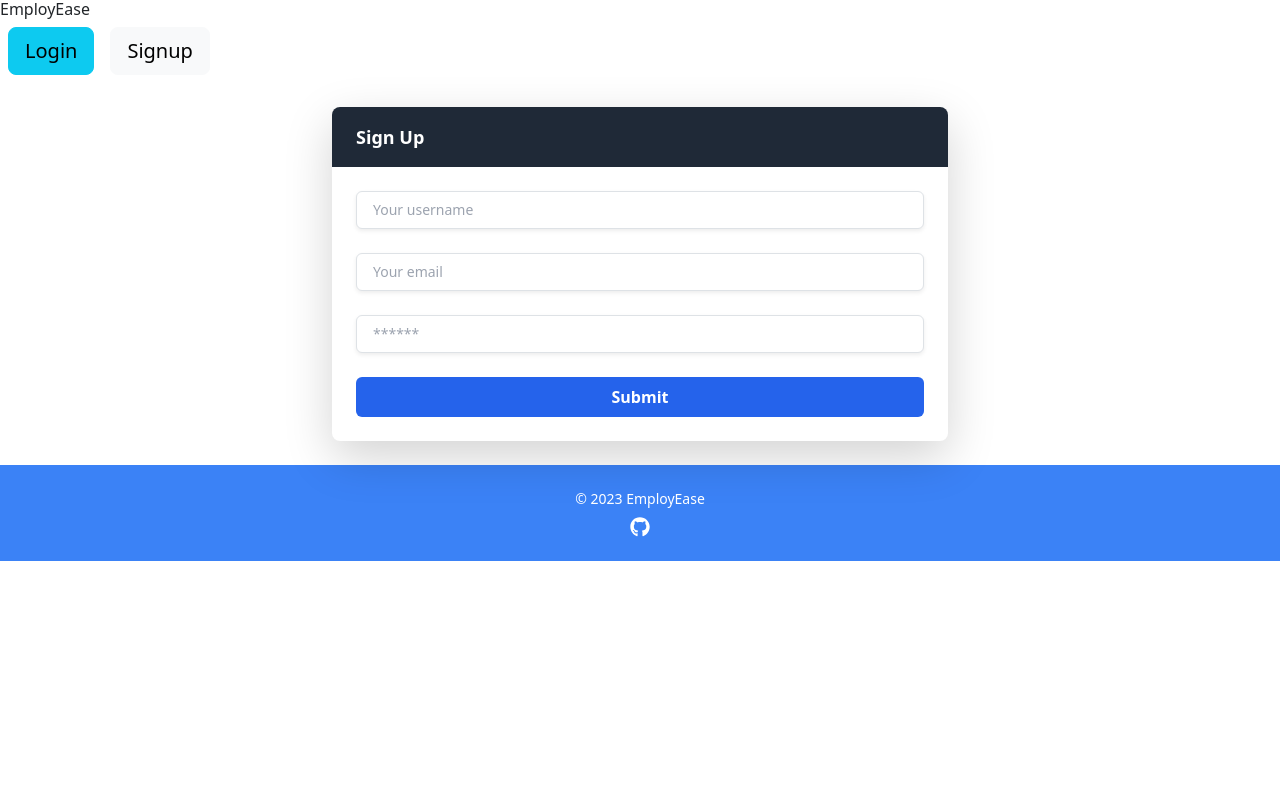
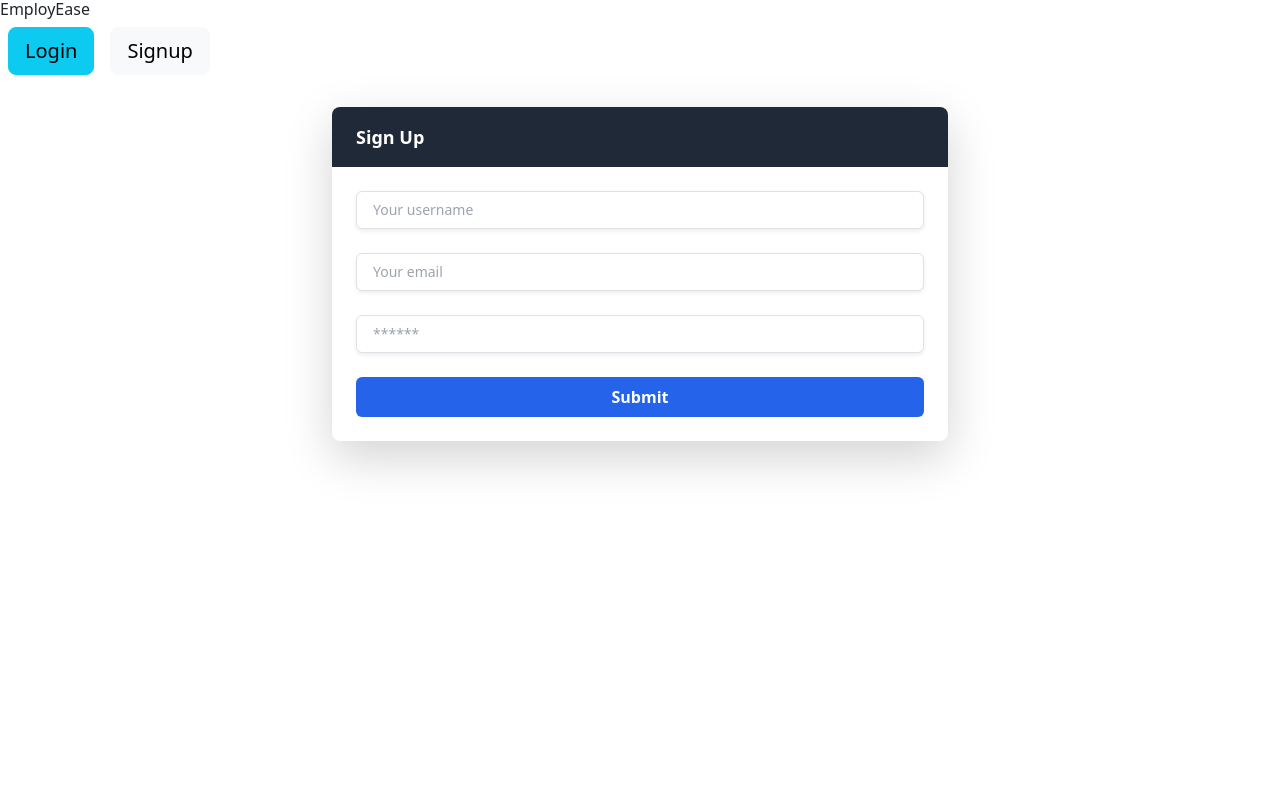
Before and after one commit to jhuber1155/EmployEase, a React (Vite) app in the folder client/: page /signup in a window 1280 px wide. Shown: the top 800 px of the page. Built offline with nearby package versions, Linux system fonts and the light colour scheme.

Commit message:
adjusted footer bg-color and login/signup min-h

```diff
--- a/client/src/components/Footer.jsx
+++ b/client/src/components/Footer.jsx
@@ -1,9 +1,8 @@
 import React from 'react';
-import { FaGithub, FaLinkedinIn, FaConnectdevelop } from 'react-icons/fa';
-import {CgMail} from 'react-icons/cg'
+import { FaGithub} from 'react-icons/fa';
 const Footer = () => {
   return (
-    <footer className=" bg-blue-500 text-white text-center my-4 p-4">
+    <footer className=" bg-white text-black text-center mt-2 p-4">
       <div className="container mx-auto">
         <p className="text-sm">
           &copy; {new Date().getFullYear()} EmployEase
--- a/client/src/pages/Login.jsx
+++ b/client/src/pages/Login.jsx
@@ -34,7 +34,7 @@ const Login = (props) => {
     };
 
     return (
-<main className="container mx-auto my-4 px-4">
+<main className="container min-h-screen mx-auto my-4 px-4">
     <div className="flex justify-center">
         <div className="w-full md:w-2/3 lg:w-1/2">
             <div className="card bg-white shadow-lg rounded-lg">
--- a/client/src/pages/Signup.jsx
+++ b/client/src/pages/Signup.jsx
@@ -38,7 +38,7 @@ const Signup = () => {
     };
 
     return (
-<main className="container mx-auto my-4 px-4">
+<main className="container min-h-screen mx-auto my-4 px-4">
     <div className="flex justify-center">
         <div className="w-full md:w-2/3 lg:w-1/2">
             <div className="bg-white shadow-lg rounded-lg">
```
